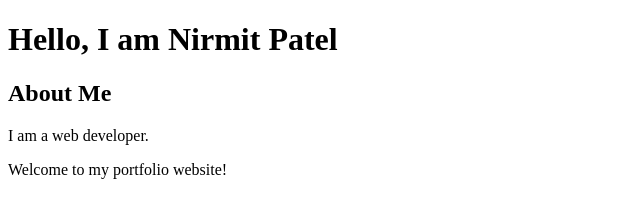
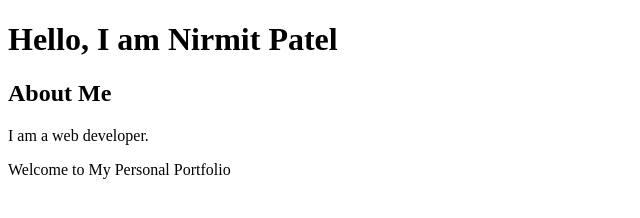
Before and after one commit to Nirmit1705/devops-prac-03, a plain HTML site: page index.html in a window 1280 px wide. Shown: the full height of the page, 0-640 px from the left. Drawn offline with Linux system fonts and the light colour scheme.

Commit message:
Update welcome message in index.html

```diff
--- a/index.html
+++ b/index.html
@@ -9,6 +9,6 @@
   <h1>Hello, I am Nirmit Patel</h1>
   <h2>About Me</h2>
   <p>I am a web developer.</p>
-  <p>Welcome to my portfolio website!</p>
+  <p>Welcome to My Personal Portfolio</p>
 </body>
 </html>
```
